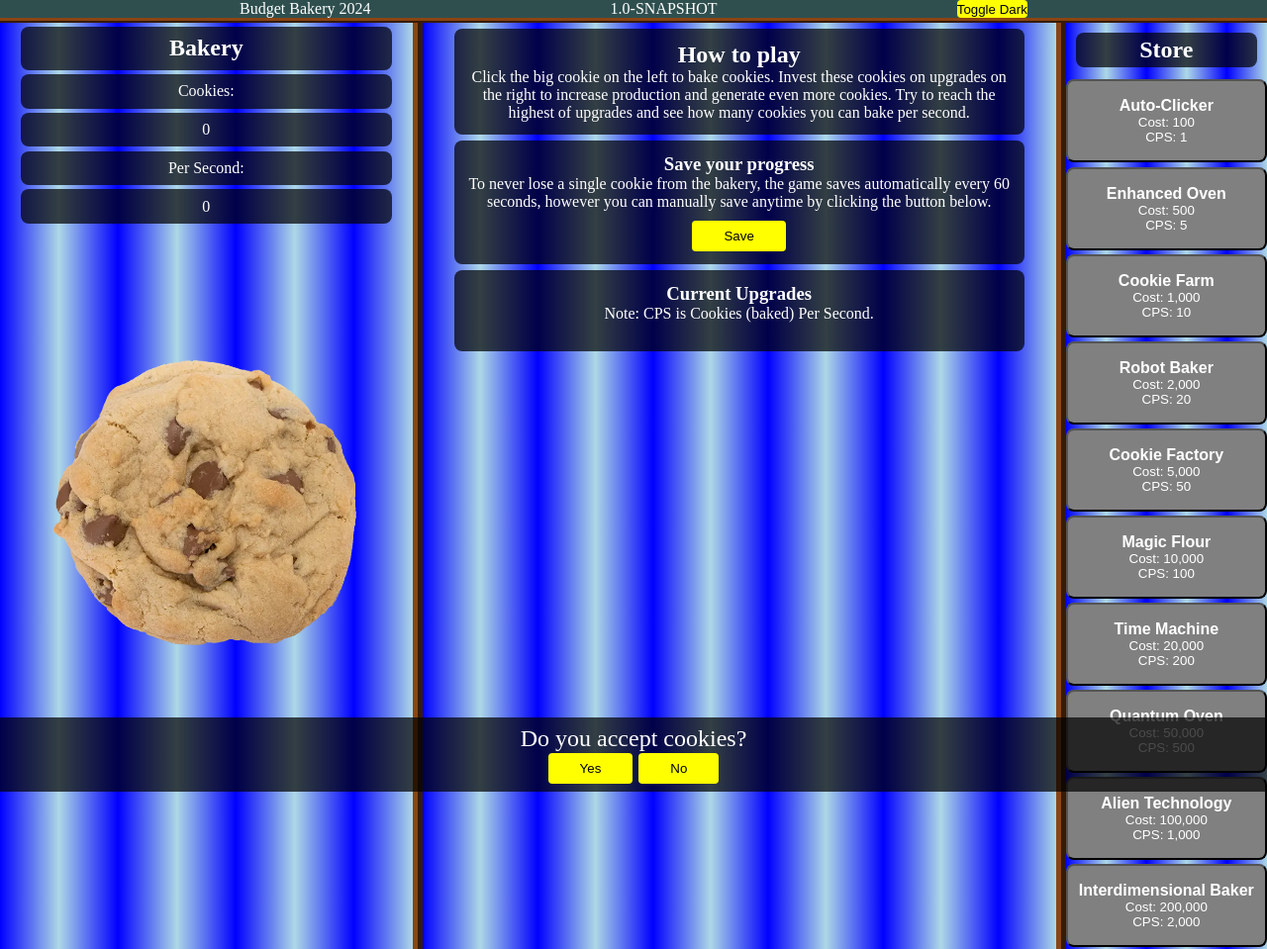
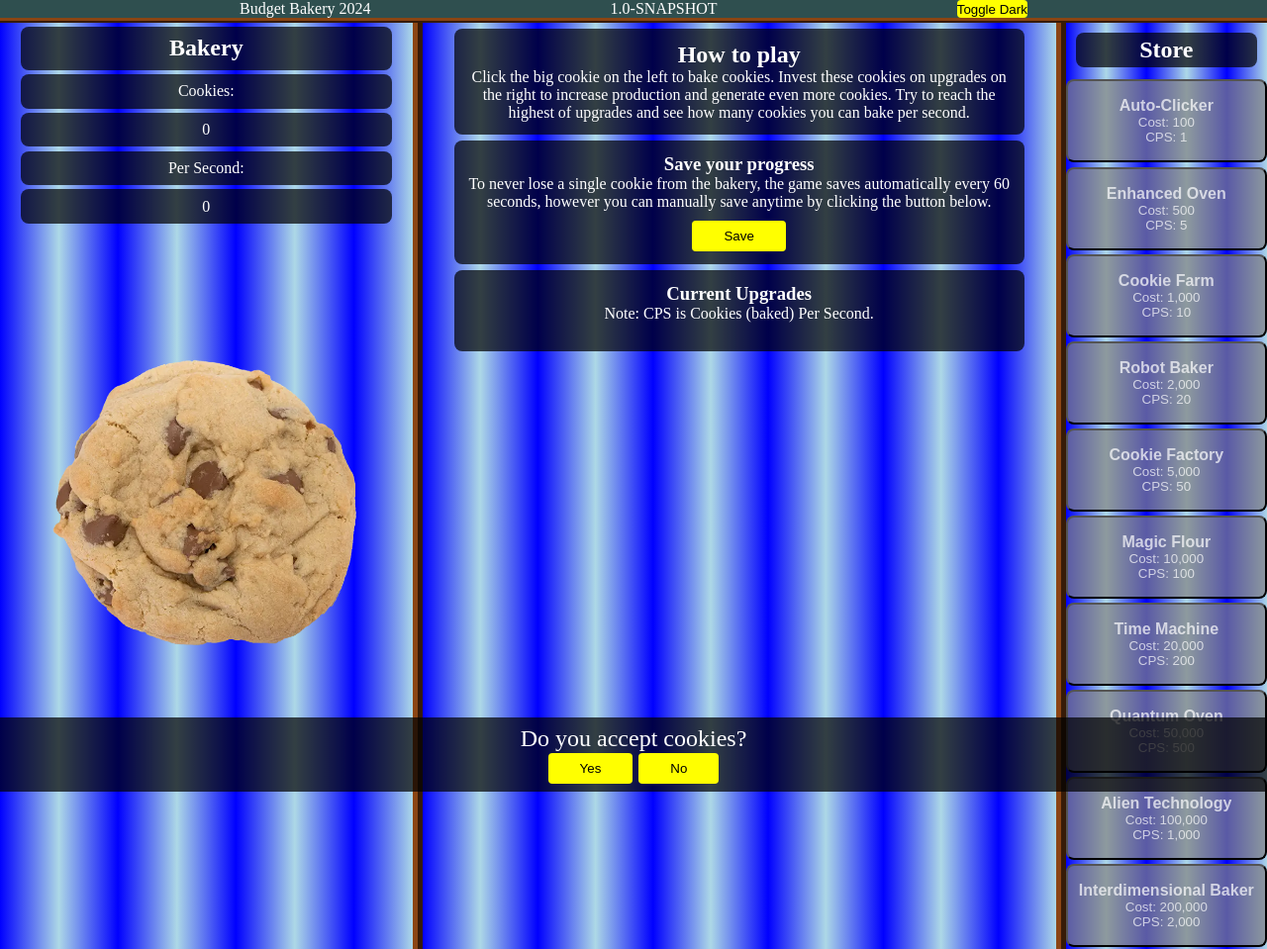
Before and after one commit to ScottGreenhalgh/week03-assignment, a plain HTML site: page index.html in a window 1280 px wide. Shown: the whole page at 99% size. Drawn offline with Linux system fonts and the light colour scheme; no server answers.

Commit message:
changed button highlighting

```diff
--- a/app.js
+++ b/app.js
@@ -192,6 +192,7 @@ bigCookieImage.addEventListener("click", function () {
 function updateUI() {
   cookieCountDisplay.innerText = numberWithCommas(cookieCount);
   cookiePerSecondDisplay.innerText = numberWithCommas(cookiesPerSecond);
+  buttonHighlighs();
 }
 
 function update() {
@@ -294,3 +295,17 @@ function updateUpgradeInfo(upgradeId) {
     upgradeAmounts[upgradeId] * apiButtonsData[upgradeId].increase
   })`;
 }
+
+// --------- Highlight Syling ----------
+
+function buttonHighlighs() {
+  for (let i = 0; upgrades.length > i; i++)
+    if (!(apiButtonsData[i].cost < cookieCount)) {
+      upgrades[i].classList.remove("upgrade-buttons");
+      upgrades[i].classList.add("upgrade-buttons-nocost");
+    } else if (upgrades[i].classList.contains("upgrade-buttons-nocost")) {
+      upgrades[i].classList.add("upgrade-buttons");
+      upgrades[i].classList.remove("upgrade-buttons-nocost");
+      console.log(`${apiButtonsData[i].name} has become affordable.`);
+    }
+}
--- a/style.css
+++ b/style.css
@@ -214,12 +214,28 @@
   color: white;
 }
 
+.upgrade-buttons-nocost {
+  width: 100%;
+  padding: 1rem 0 1rem 0;
+  margin: 1% 0 1% 0;
+  background-color: rgba(128, 128, 128, 0.7);
+  border-radius: 8px;
+  color: rgba(255, 255, 255, 0.7);
+}
+
 .upgrade-buttons:hover {
   background-color: darkgrey;
+  cursor: pointer;
+}
+
+.upgrade-buttons-nocost:hover {
+  background-color: rgba(169, 169, 169, 0.7);
+  cursor: pointer;
 }
 
 .upgrade-buttons:active {
   background-color: gold;
+  color: black;
 }
 
 .right-sidebar-text {
```
